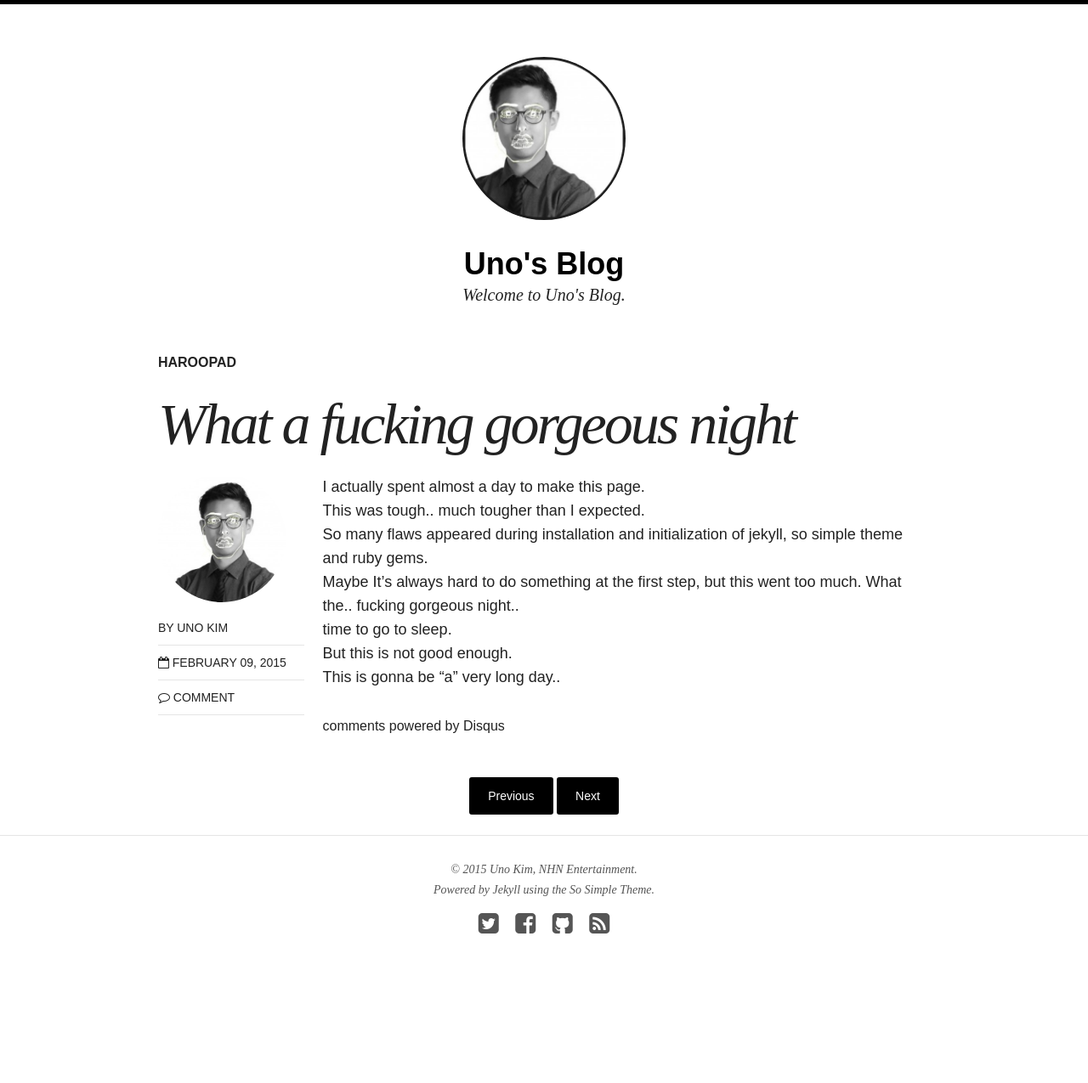
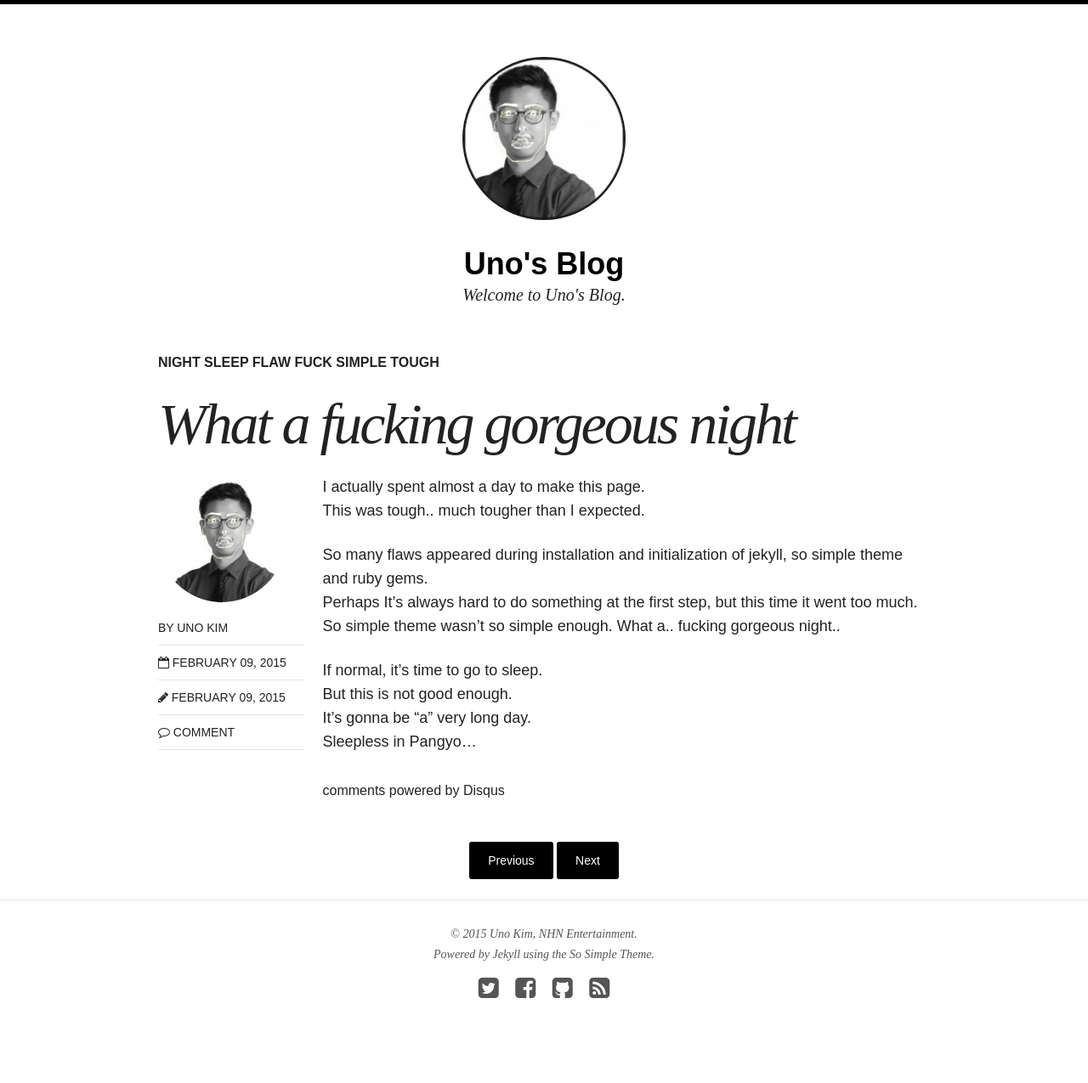
Before and after one commit to djkeh/djkeh.github.io, a Jekyll site: the page built from _posts/blog/2015-02-09-What-a-fucking-gourgeous-night.md, in a window 1280 px wide. Shown: the whole page at 85% size. Built offline with Jekyll 4.4.1, drawn with Linux system fonts in a browser that asks for light colours; nearby versions of some CDN libraries; comment, search, counter and statistics services are not loaded; before the commit the page ends 1199 px from its top, so only the background shows below that.

Commit message:
update - blog, fucking sleepless night

```diff
--- a/_posts/blog/2015-02-09-What-a-fucking-gourgeous-night.md
+++ b/_posts/blog/2015-02-09-What-a-fucking-gourgeous-night.md
@@ -3,18 +3,21 @@ layout: post
 title: "What a fucking gorgeous night"
 categories: blog
 excerpt:
-tags: [haroopad]
+tags: [night sleep flaw fuck simple tough]
 image:
   feature:
 date: 2015-02-08T20:39:51-09:00
-modified:
+modified: 2015-02-09T07:58:30-09:00
 ---
 
 I actually spent almost a day to make this page.
 This was tough.. much tougher than I expected.
+
 So many flaws appeared during installation and initialization of jekyll, so simple theme and ruby gems.
-Maybe It's always hard to do something at the first step, but this went too much.
-What the.. fucking gorgeous night..
-time to go to sleep.
+Perhaps It's always hard to do something at the first step, but this time it went too much.
+So simple theme wasn't so simple enough. What a.. fucking gorgeous night..
+
+If normal, it's time to go to sleep.
 But this is not good enough.
-This is gonna be "a" very long day..
+It's gonna be "a" very long day.
+Sleepless in Pangyo...
```
